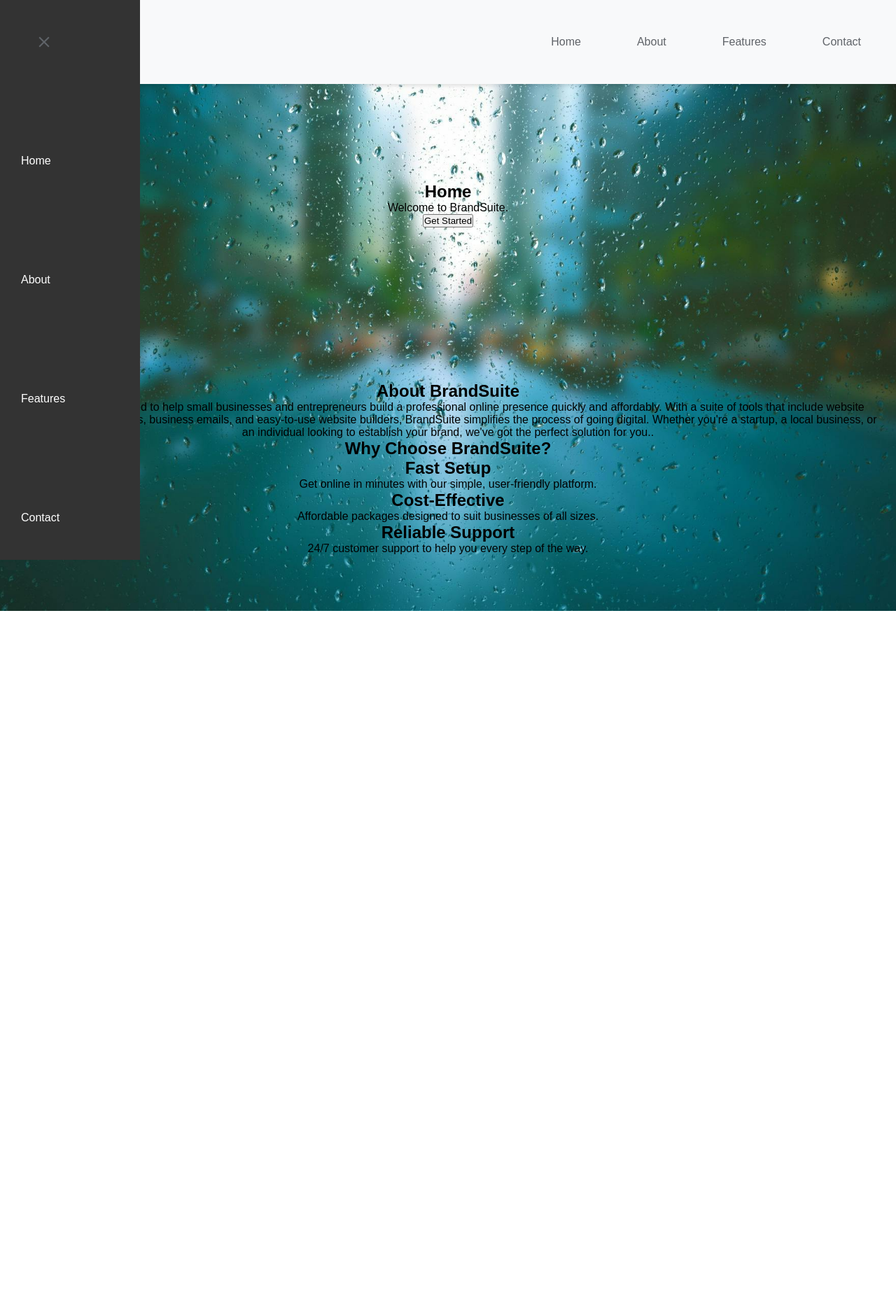
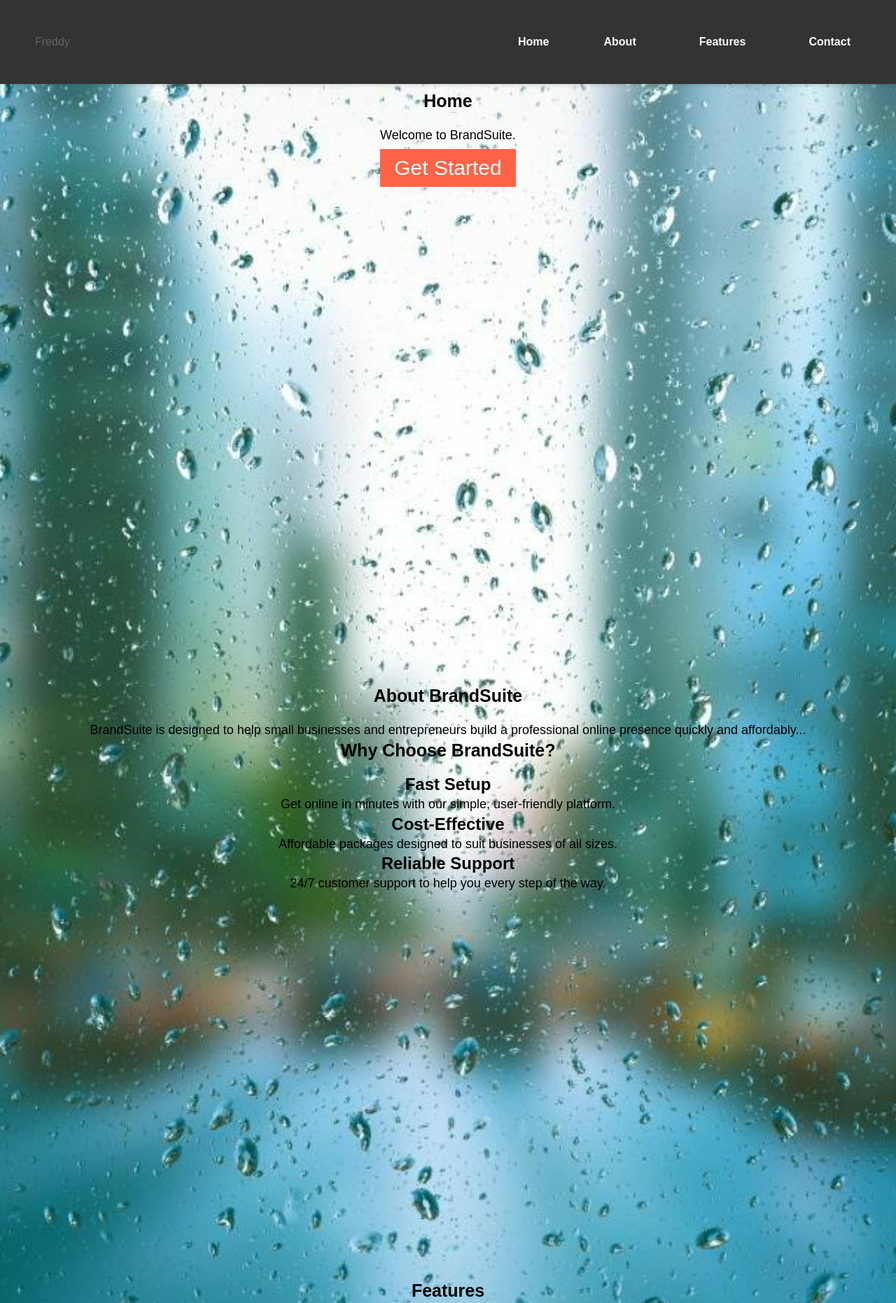
Before and after one commit to rudasingwafreddy/BrandSuite-Freddy, a plain HTML site: page Brandsuit/index.html in a window 1280 px wide. Shown: the top 1862 px of the page at 70% size. Before the commit the page ends 873 px from the top, so only its background shows below. Drawn offline with Linux system fonts and the light colour scheme.

Commit message:
adding files

```diff
--- a/Brandsuit/index.html
+++ b/Brandsuit/index.html
@@ -7,25 +7,123 @@
     <link rel="stylesheet" href="style.css">
     <!-- Link to Font Awesome for icons -->
     <link rel="stylesheet" href="https://cdnjs.cloudflare.com/ajax/libs/font-awesome/6.0.0/css/all.min.css">
+    <style>
+        /* Basic reset */
+        * {
+            margin: 0;
+            padding: 0;
+            box-sizing: border-box;
+        }
+        body {
+            font-family: Arial, sans-serif;
+        }
+
+        /* Navbar Styles */
+        nav {
+            background-color: #333;
+            color: white;
+            position: fixed;
+            width: 100%;
+            top: 0;
+            left: 0;
+            display: flex;
+            justify-content: space-between;
+            padding: 10px 20px;
+            z-index: 1000;
+        }
+        nav ul {
+            list-style: none;
+            display: flex;
+            align-items: center;
+        }
+        nav ul li {
+            margin: 0 15px;
+        }
+        nav ul li a {
+            color: white;
+            text-decoration: none;
+            font-weight: bold;
+            transition: color 0.3s ease;
+        }
+        nav ul li a:hover {
+            color: #ff6347;
+        }
+        /* Mobile menu button */
+        .menu-button {
+            display: none;
+        }
+        marquee {
+            color: #ff6347;
+            font-size: 20px;
+        }
+
+        /* CTA Button */
+        .cta-button {
+            padding: 10px 20px;
+            background-color: #ff6347;
+            color: white;
+            border: none;
+            cursor: pointer;
+            font-size: 30px;
+            margin-top: 5px;
+        }
+
+        /* Sections Styling */
+        section {
+            padding: 80px 20px;
+            min-height: 100vh;
+            margin-top: 50px;
+        }
+        section h1 {
+            font-size: 25px;
+            margin-bottom: 20px;
+        }
+        section p {
+            font-size: 18px;
+            line-height: 1.6;
+        }
+
+        /* Responsive Styles */
+        @media (max-width: 768px) {
+            nav ul {
+                flex-direction: column;
+                display: none;
+                background-color: #333;
+                position: absolute;
+                top: 50px;
+                right: 0;
+                width: 100%;
+                text-align: center;
+            }
+            nav ul.show {
+                display: flex;
+            }
+            nav ul li {
+                margin: 10px 0;
+            }
+            .menu-button {
+                display: block;
+                cursor: pointer;
+            }
+        }
+    </style>
 </head>
 <body>
-    <nav class="sticky">
-        <ul class="sidebar">
-            <li onclick="hideSidebar()"><a href="#"><svg xmlns="http://www.w3.org/2000/svg" height="26px" viewBox="0 -960 960 960" width="26px" fill="#5f6368"><path d="m256-200-56-56 224-224-224-224 56-56 224 224 224-224 56 56-224 224 224 224-56 56-224-224-224 224Z"/></svg></a></li>
+
+    <nav>
+        <div class="brand">
+            <a href="#">Freddy</a>
+        </div>
+        <marquee direction="right"> KITECH brandsuite</marquee>
+        <ul id="navbar">
             <li><a href="#home">Home</a></li>
             <li><a href="#about">About</a></li>
-            <li><a href="#services">Features</a></li>
+            <li><a href="#Features">Features</a></li>
             <li><a href="#contact">Contact</a></li>
         </ul>
-        <ul>
-            <li><a href="#">Freddy</a></li>
-            <marquee direction="right">brandsuite-template</marquee>
-            <li class="hideOnMobile"><a href="#home">Home</a></li>
-            <li class="hideOnMobile"><a href="#about">About</a></li>
-            <li class="hideOnMobile"><a href="#services">Features</a></li>
-            <li class="hideOnMobile"><a href="#contact">Contact</a></li>
-            <li class="menu-button" onclick="showSidebar()"><a href="#"><svg xmlns="http://www.w3.org/2000/svg" height="26px" viewBox="0 -960 960 960" width="26px" fill="#5f6368"><path d="M120-240v-80h720v80H120Zm0-200v-80h720v80H120Zm0-200v-80h720v80H120Z"/></svg></a></li>
-        </ul>
+        <div class="menu-button" onclick="toggleMenu()">
+            <svg xmlns="http://www.w3.org/2000/svg" height="26px" viewBox="0 -960 960 960" width="26px" fill="#5f6368"><path d="M120-240v-80h720v80H120Zm0-200v-80h720v80H120Zm0-200v-80h720v80H120Z"/></svg>
+        </div>
     </nav>
 
     <!-- Section Content -->
@@ -33,31 +131,38 @@
         <h1>Home</h1>
         <p>Welcome to BrandSuite.</p>
         <!-- CTA Button using <button> tag -->
-  <button class="cta-button">Get Started</button>
+        <button class="cta-button">Get Started</button>
     </section>
 
     <section id="about">
-        <h1> About BrandSuite</h1>
-        <p> BrandSuite is designed to help small businesses and entrepreneurs build a professional online presence quickly and affordably.
-            With a suite of tools that include website hosting, custom domains, business emails, and easy-to-use website builders,
-            BrandSuite simplifies the process of going digital. Whether you're a startup, a local business, or an individual looking to establish your brand,
-            we've got the perfect solution for you..</p>
-            <h1>Why Choose BrandSuite?</h1>
-            <h1>Fast Setup</h1>
-            Get online in minutes with our simple, user-friendly platform.
-            <h1>Cost-Effective</h1>
-            Affordable packages designed to suit businesses of all sizes.
-            <h1>Reliable Support</h1>
-            24/7 customer support to help you every step of the way.
+        <h1>About BrandSuite</h1>
+        <p>BrandSuite is designed to help small businesses and entrepreneurs build a professional online presence quickly and affordably...</p>
+        <h1>Why Choose BrandSuite?</h1>
+        <h2>Fast Setup</h2>
+        <p>Get online in minutes with our simple, user-friendly platform.</p>
+        <h2>Cost-Effective</h2>
+        <p>Affordable packages designed to suit businesses of all sizes.</p>
+        <h2>Reliable Support</h2>
+        <p>24/7 customer support to help you every step of the way.</p>
     </section>
+
+    <section id="Features">
+        <h1>Features</h1>
+        <p>BrandSuite offers a wide range of features to get your business online and running smoothly:</p>
+        <h2>Custom Domains</h2>
+        <p>Secure your unique .rw domain name to represent your brand professionally.</p>
+        <h2>SSL-Secured Hosting</h2>
+        <p>Enjoy secure hosting with built-in SSL certificates to protect your website.</p>
+        <h2>Business Emails</h2>
+        <p>Establish credibility with custom email addresses for your business.</p>
+        <h2>Easy Website Builder</h2>
+        <p>Build your website with no coding required using our drag-and-drop builder.</p>
+    </section>
+
     <script>
-        function showSidebar() {
-            const sidebar = document.querySelector('.sidebar');
-            sidebar.style.display = 'flex';
-        }
-        function hideSidebar() {
-            const sidebar = document.querySelector('.sidebar');
-            sidebar.style.display = 'none';
+        function toggleMenu() {
+            const navbar = document.getElementById('navbar');
+            navbar.classList.toggle('show');
         }
 
         // Smooth scrolling for internal links
@@ -68,32 +173,12 @@
                 if (targetSection) {
                     e.preventDefault();
                     targetSection.scrollIntoView({ behavior: 'smooth' });
-                    hideSidebar();  // Hide the sidebar on mobile when a link is clicked
+                    // Close the menu on mobile after clicking
+                    document.getElementById('navbar').classList.remove('show');
                 }
             });
         });
-        function openTab(tabId) {
-        // Hide all tab panels
-        document.querySelectorAll('.tab-panel').forEach(panel => {
-            panel.classList.remove('active');
-        });
+    </script>
 
-        // Remove 'active' class from all tab buttons
-        document.querySelectorAll('.tab-button').forEach(button => {
-            button.classList.remove('active');
-        });
-
-        // Show the selected tab panel
-        document.getElementById(tabId).classList.add('active');
-
-        // Add 'active' class to the clicked tab button
-        document.querySelector(`.tab-button[onclick="openTab('${tabId}')"]`).classList.add('active');
-    }
-
-    // Optionally, open the first tab by default
-    document.addEventListener('DOMContentLoaded', () => {
-        openTab('gasabo');
-    });
-    </script>
-    </body>
-    </html>
+</body>
+</html>
```
